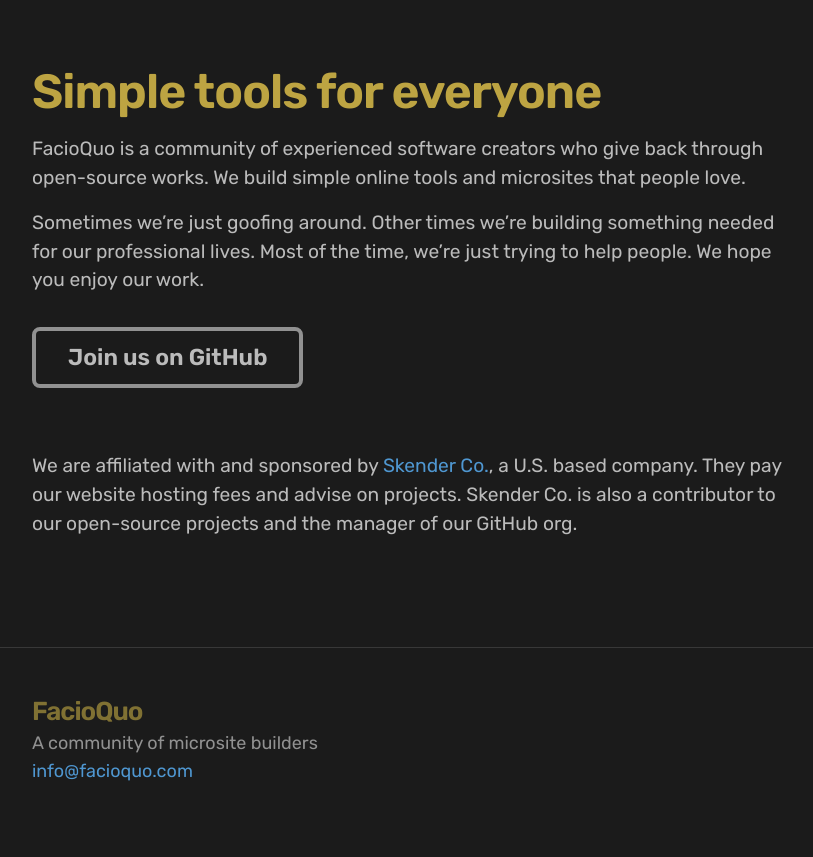
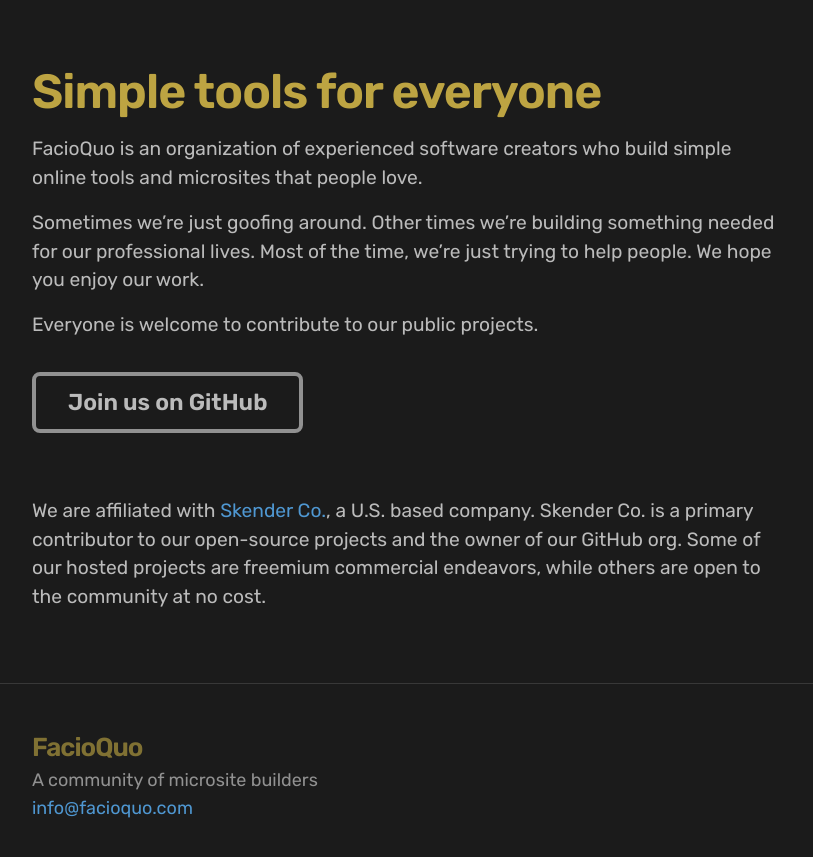
Before and after one commit to facioquo/facioquo.com, a Jekyll site: the page built from pages/about.md, in a window 1280 px wide. Shown: the top 857 px of the page, without its empty margins (233-1046 px from the left). Built offline with Jekyll 4.4.1, drawn with Linux system fonts in a browser that asks for light colours.

Commit message:
clarify skender co.
Signed-off-by: Dave Skender <8432125+DaveSkender@users.noreply.github.com>

```diff
--- a/pages/about.md
+++ b/pages/about.md
@@ -1,7 +1,8 @@
 ---
 title: Simple tools for everyone
 description: >-
-  FacioQuo is a community of experienced software creators who give back through open-source works.  We build simple online tools and microsites that people love.
+  FacioQuo is an organization of experienced software creators
+  who build simple online tools and microsites that people love.
 permalink: /about
 layout: page
 footer: true
@@ -11,6 +12,8 @@
 
 Sometimes we're just goofing around.  Other times we're building something needed for our professional lives.  Most of the time, we're just trying to help people.  We hope you enjoy our work.
 
+Everyone is welcome to contribute to our public projects.
+
 <p style="margin-bottom:3rem;"><a button class="fq-button" href="https://github.com/facioquo">Join us on GitHub</a></p>
 
-We are affiliated with and sponsored by [Skender Co.](https://skenderco.com), a U.S. based company.  They pay our website hosting fees and advise on projects.  Skender Co. is also a contributor to our open-source projects and the manager of our GitHub org.
+We are affiliated with [Skender Co.](https://skenderco.com), a U.S. based company.  Skender Co. is a primary contributor to our open-source projects and the owner of our GitHub org.  Some of our hosted projects are freemium commercial endeavors, while others are open to the community at no cost.
```
